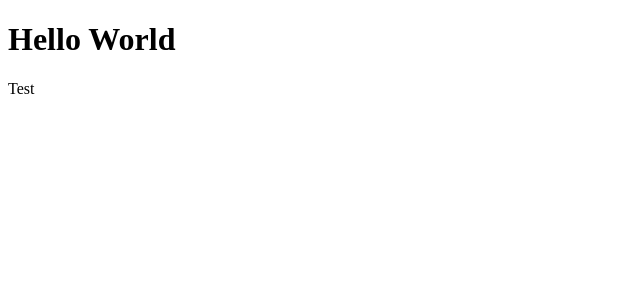
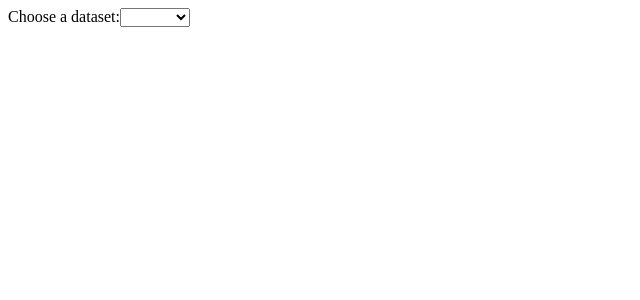
Before and after one commit to katiebrady217/fidzulu, an Angular app: page / in a window 1280 px wide. Shown: the top 300 px of the page, without its empty margins (0-640 px from the left). Built offline with nearby package versions, Linux system fonts and the light colour scheme.

Commit message:
Add bones of dropdown functionality

```diff
--- a/src/app/app.component.html
+++ b/src/app/app.component.html
@@ -1,2 +1 @@
-<h1>Hello World</h1>
-<p>Test</p>
+<app-dropdown class="home-dropdown"[options] = "listOfData"></app-dropdown>
--- a/src/app/app.component.ts
+++ b/src/app/app.component.ts
@@ -7,4 +7,6 @@ import { Component } from '@angular/core';
 })
 export class AppComponent {
   title = 'fidzulu';
+
+  listOfData: string[] = ['Bike','Food','Toys','Books','Books','DVDs','Laptops'];
 }
--- a/src/app/app.module.ts
+++ b/src/app/app.module.ts
@@ -2,10 +2,12 @@ import { NgModule } from '@angular/core';
 import { BrowserModule } from '@angular/platform-browser';
 
 import { AppComponent } from './app.component';
+import { DropdownComponent } from './dropdown/dropdown.component';
 
 @NgModule({
   declarations: [
-    AppComponent
+    AppComponent,
+    DropdownComponent
   ],
   imports: [
     BrowserModule
--- /dev/null
+++ b/src/app/dropdown/dropdown.component.css
@@ -0,0 +1,10 @@
+.dropdown {
+    width: 100%;
+    box-sizing: border-box;
+    padding-top: 0.25rem;
+    padding-bottom: 0.25rem;
+    padding-left: 1rem;
+    padding-right: 1rem;
+    line-height: 1.5em;
+    font-size: 18px;
+  }
--- /dev/null
+++ b/src/app/dropdown/dropdown.component.html
@@ -0,0 +1,8 @@
+<label for="data">Choose a dataset:</label>
+
+<select name="data" id="data">
+    <option value="" selected></option>
+        <option *ngFor="let option of options" [value]="option" >
+            {{ option }}
+        </option>
+</select>
```
Also changed, not shown: src/app/dropdown/dropdown.component.ts (added, +11 -0 lines), 1 other file (tests, documents, lock files or other folders).
